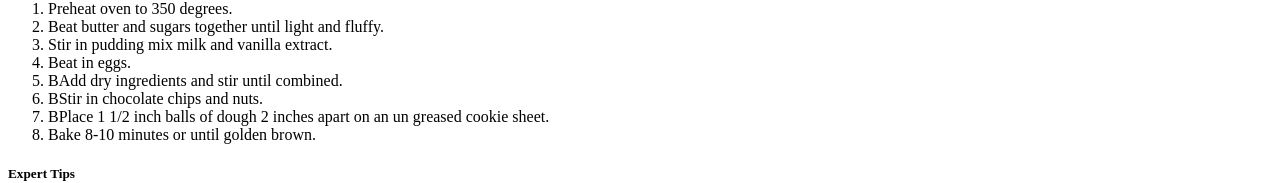
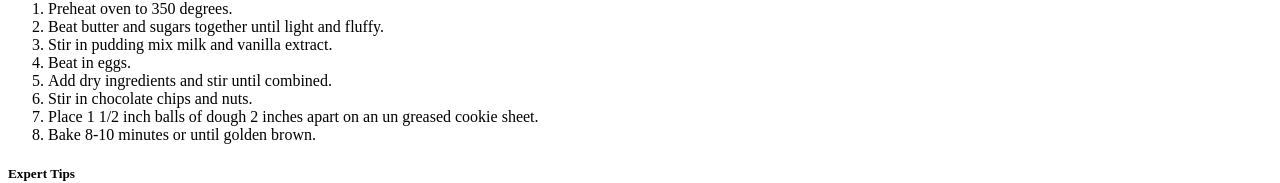
Before and after one commit to mlag1222/FEWD88_mlagnese, a plain HTML site: page Week01/cookie.html in a window 1280 px wide. Shown: the part 884-1067 px from the top of the page. Drawn offline with Linux system fonts and the light colour scheme.

Commit message:
fixes text

```diff
--- a/Week01/cookie.html
+++ b/Week01/cookie.html
@@ -47,9 +47,9 @@
   	  	<li>Beat butter and sugars together until light and fluffy.</li>
     	<li>Stir in pudding mix milk and vanilla extract.</li>
     	<li>Beat in eggs.</li>
-    	<li>BAdd dry ingredients and stir until combined.</li>
-    	<li>BStir in chocolate chips and nuts.</li>
-    	<li>BPlace 1 1/2 inch balls of dough 2 inches apart on an un greased cookie sheet.</li>
+    	<li>Add dry ingredients and stir until combined.</li>
+    	<li>Stir in chocolate chips and nuts.</li>
+    	<li>Place 1 1/2 inch balls of dough 2 inches apart on an un greased cookie sheet.</li>
     	<li>Bake 8-10 minutes or until golden brown.</li>
   	</ol>
   <h5>Expert Tips</h5>
```
